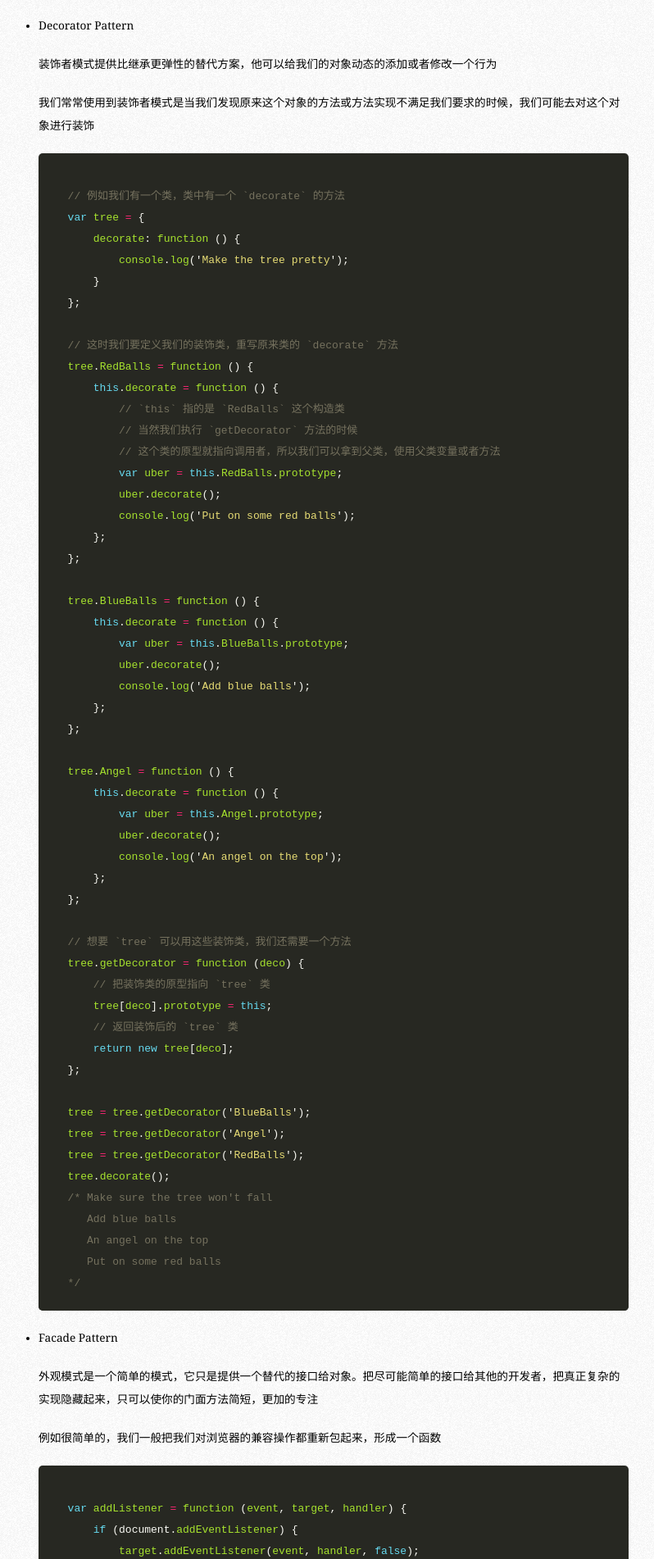
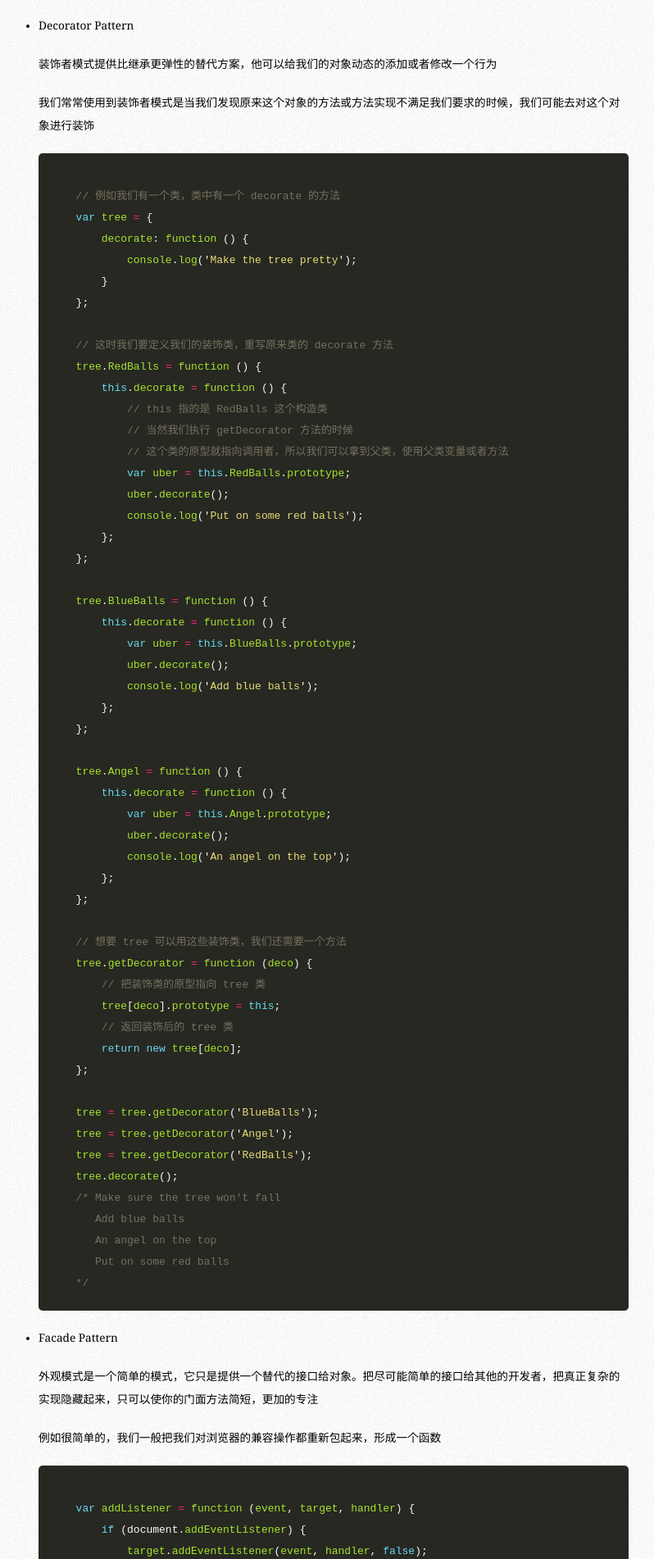
Before and after one commit to jasonliao/jasonliao.github.io, a Jekyll site: the page built from _posts/2015-11-06-javascript-patterns.md, in a window 1280 px wide. Shown: the part 928-2830 px from the top of the page at 82% size, without its empty margins (253-1051 px from the left). Built offline with Jekyll 4.4.1, drawn with Linux system fonts in a browser that asks for light colours; some web fonts are replaced; comment, search, counter and statistics services are not loaded.

````diff
--- a/_posts/2015-11-06-javascript-patterns.md
+++ b/_posts/2015-11-06-javascript-patterns.md
@@ -26,18 +26,18 @@ summary: 对《JavaScript Patterns》和《Learning JavaScript Design Patterns
     我们常常使用到装饰者模式是当我们发现原来这个对象的方法或方法实现不满足我们要求的时候，我们可能去对这个对象进行装饰
 
     ```javascript
-    // 例如我们有一个类，类中有一个 `decorate` 的方法
+    // 例如我们有一个类，类中有一个 decorate 的方法
     var tree = {
         decorate: function () {
             console.log('Make the tree pretty');
         }
     };
 
-    // 这时我们要定义我们的装饰类，重写原来类的 `decorate` 方法
+    // 这时我们要定义我们的装饰类，重写原来类的 decorate 方法
     tree.RedBalls = function () {
         this.decorate = function () {
-            // `this` 指的是 `RedBalls` 这个构造类
-            // 当然我们执行 `getDecorator` 方法的时候
+            // this 指的是 RedBalls 这个构造类
+            // 当然我们执行 getDecorator 方法的时候
             // 这个类的原型就指向调用者，所以我们可以拿到父类，使用父类变量或者方法
             var uber = this.RedBalls.prototype;
             uber.decorate();
@@ -61,11 +61,11 @@ summary: 对《JavaScript Patterns》和《Learning JavaScript Design Patterns
         };
     };
 
-    // 想要 `tree` 可以用这些装饰类，我们还需要一个方法
+    // 想要 tree 可以用这些装饰类，我们还需要一个方法
     tree.getDecorator = function (deco) {
-        // 把装饰类的原型指向 `tree` 类
+        // 把装饰类的原型指向 tree 类
         tree[deco].prototype = this;
-        // 返回装饰后的 `tree` 类
+        // 返回装饰后的 tree 类
         return new tree[deco];
     };
 
````
Also changed, not shown: _posts/2015-09-29-how-to-write-react-in-es6.md (+2 -2 lines), _posts/2015-10-16-functional-programming.md (+3 -3 lines), _posts/2015-12-28-getting-started-with-redux.md (+3 -3 lines), assets/stylesheets/style.min.css.
